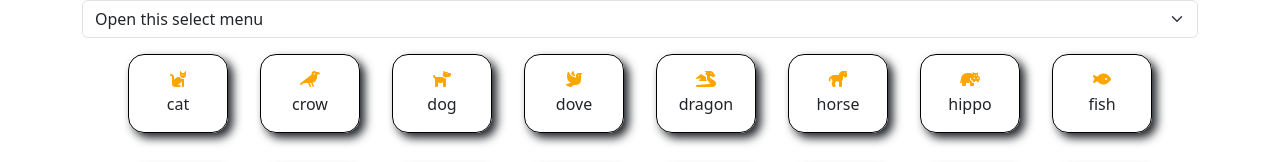
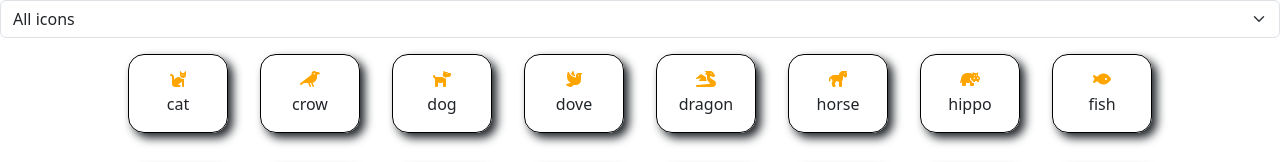
Before and after one commit to LeonardSuli/js-es6-icons, a plain HTML site: page index.html in a window 1280 px wide. Shown: the top 162 px of the page. Drawn offline with nearby package versions, Linux system fonts and the light colour scheme.

Commit message:
save element in function

```diff
--- a/assets/js/script.js
+++ b/assets/js/script.js
@@ -129,7 +129,7 @@ const icons = [
 		color: 'blue'
 	},
 	{
-		name: 'user-secret',
+        name: 'user-secret',
 		prefix: 'fa-',
 		type: 'user',
 		family: 'fas',
@@ -139,10 +139,14 @@ const icons = [
 
 console.log(icons);
 
+
+
+
+
 const container = document.querySelector('.container');
 
-icons.forEach((icon) =>{
 
+function myFunction(icon) {
 
     // Creato elementi
     const div = document.createElement('div');
@@ -164,5 +168,34 @@ icons.forEach((icon) =>{
     container.append(div);
     div.append(iconEl, iconName)
 
-    console.log(icon);
+}
+
+
+
+icons.forEach((icon) =>{
+
+    myFunction(icon);
+
 })
+
+
+
+const form_select = document.getElementById('form');
+
+
+form_select.addEventListener('change', function(){
+
+    container.innerHTML = "" ;
+
+    icons.forEach((icon) =>{
+
+
+        if(icon.type === form_select.value || form_select.value === 'all'){
+
+       myFunction(icon);
+
+        }
+
+    })
+
+})
--- a/index.html
+++ b/index.html
@@ -10,13 +10,14 @@
 </head>
 <body>
 
+    <select id="form" class="form-select" aria-label="Default select example">
+        <option selected value="all">All icons</option>
+        <option value="animal">Animal</option>
+        <option value="vegetable">Vegetable</option>
+        <option value="user">User</option>
+    </select>
+
     <div class="container">
-        <select class="form-select" aria-label="Default select example">
-            <option selected>Open this select menu</option>
-            <option value="1">Animal</option>
-            <option value="2">Vegetable</option>
-            <option value="3">User</option>
-          </select>
 
     </div>
 
```
